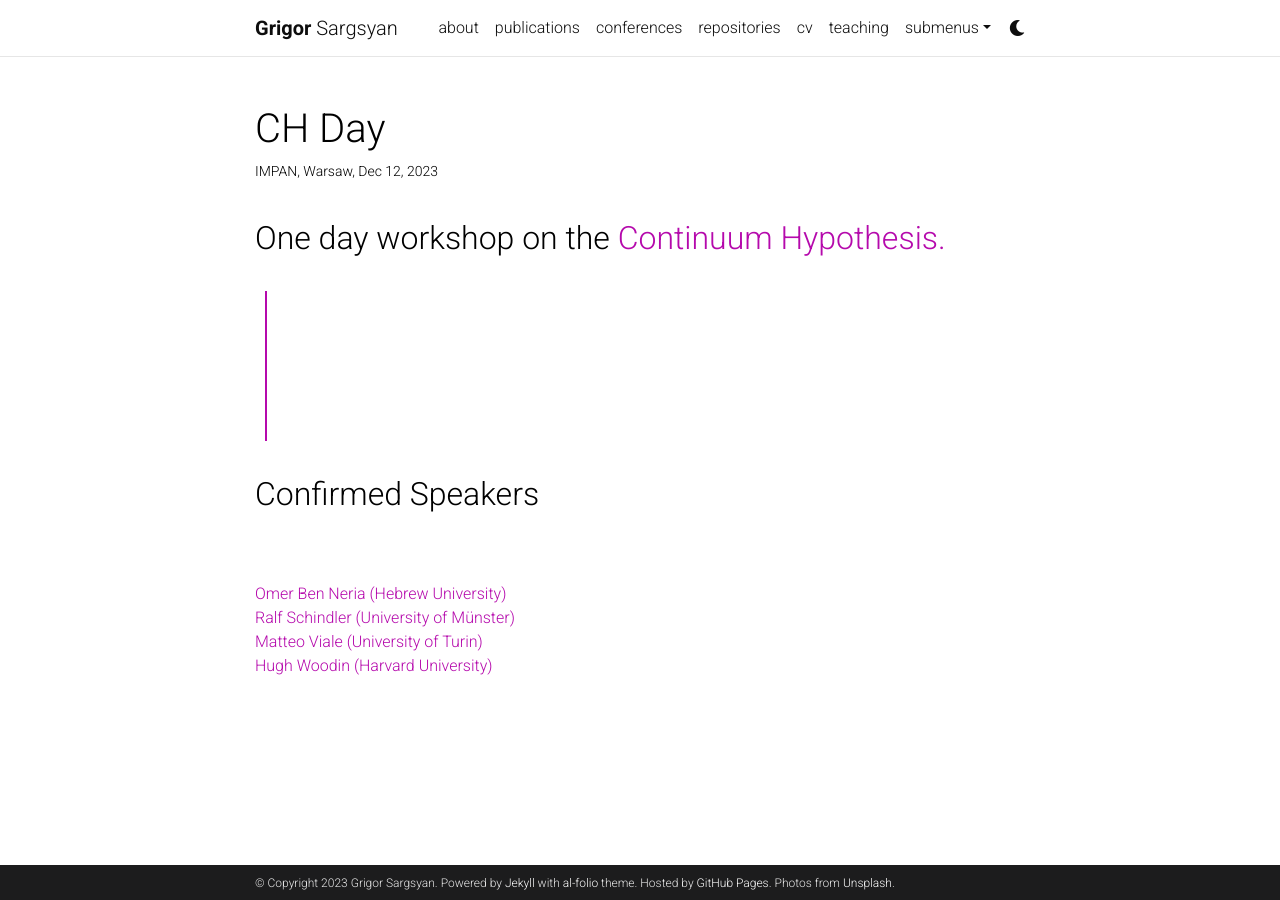
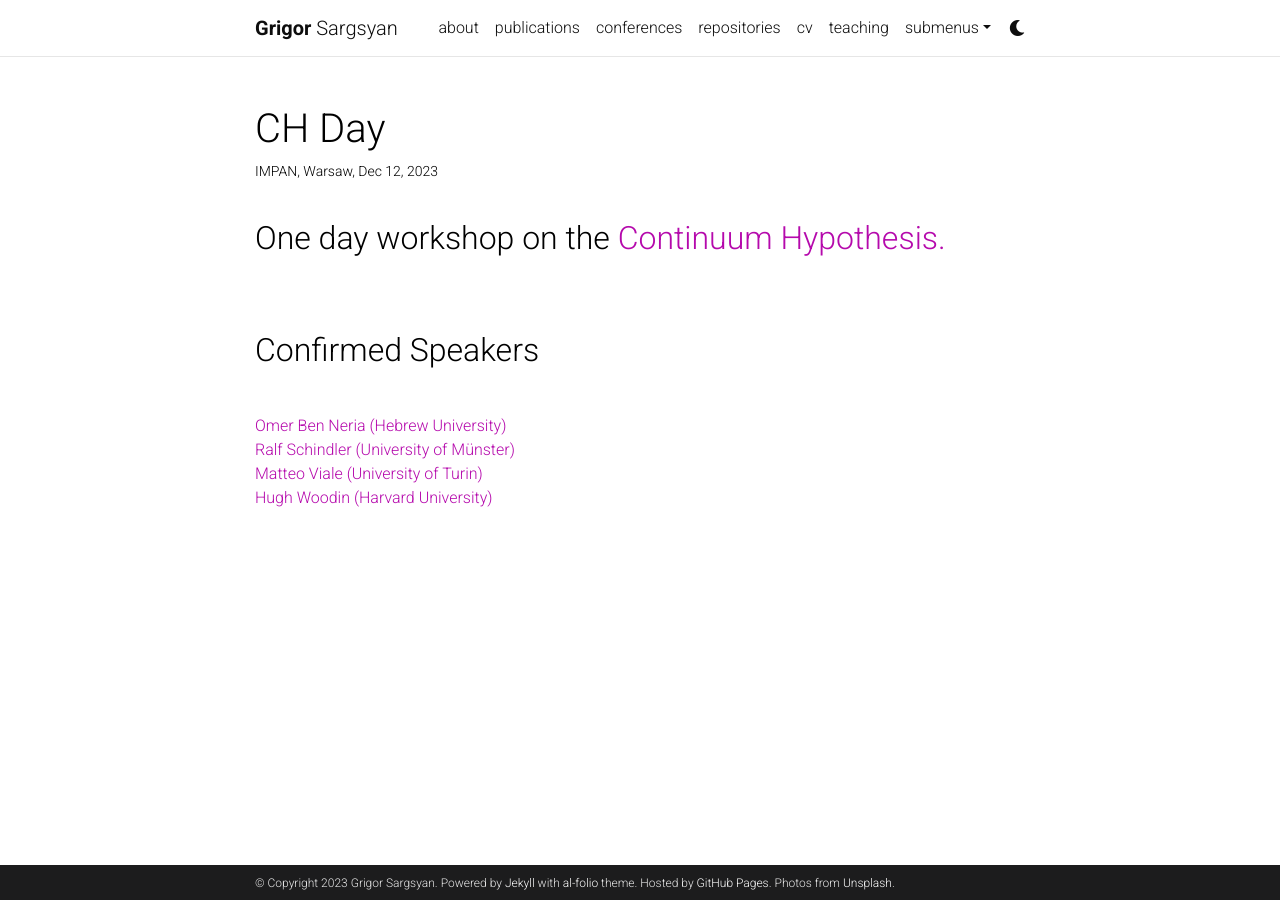
Before and after one commit to grigorsarg/grigorsarg.github.io, a Jekyll site: the page built from _projects/CH.md, in a window 1280 px wide. Built offline with Jekyll 4.4.1, drawn with Linux system fonts in a browser that asks for light colours; comment, search, counter and statistics services are not loaded; a style sheet for code colours, icons or effects is not loaded.

Commit message:
Update CH.md

```diff
--- a/_projects/CH.md
+++ b/_projects/CH.md
@@ -7,9 +7,10 @@ importance: 1
 category:
 ---
 
-<font size="+3">One day workshop on the <a href="https://en.wikipedia.org/wiki/Continuum_hypothesis">Continuum Hypothesis.</a> </font>><br><br><br><br>
+<font size="+3">One day workshop on the <a href="https://en.wikipedia.org/wiki/Continuum_hypothesis">Continuum Hypothesis.</a> </font>
+<br><br>
 
-<font size="+3"> Confirmed Speakers</font> <br><br>
+<font size="+3"> Confirmed Speakers</font> <br>
 
 <a href="https://math.huji.ac.il/~omerbn/">Omer Ben Neria (Hebrew University) </a><br>
 <a href="http://ivv5hpp.uni-muenster.de/u/rds/">Ralf Schindler (University of Münster)</a> <br>
```
